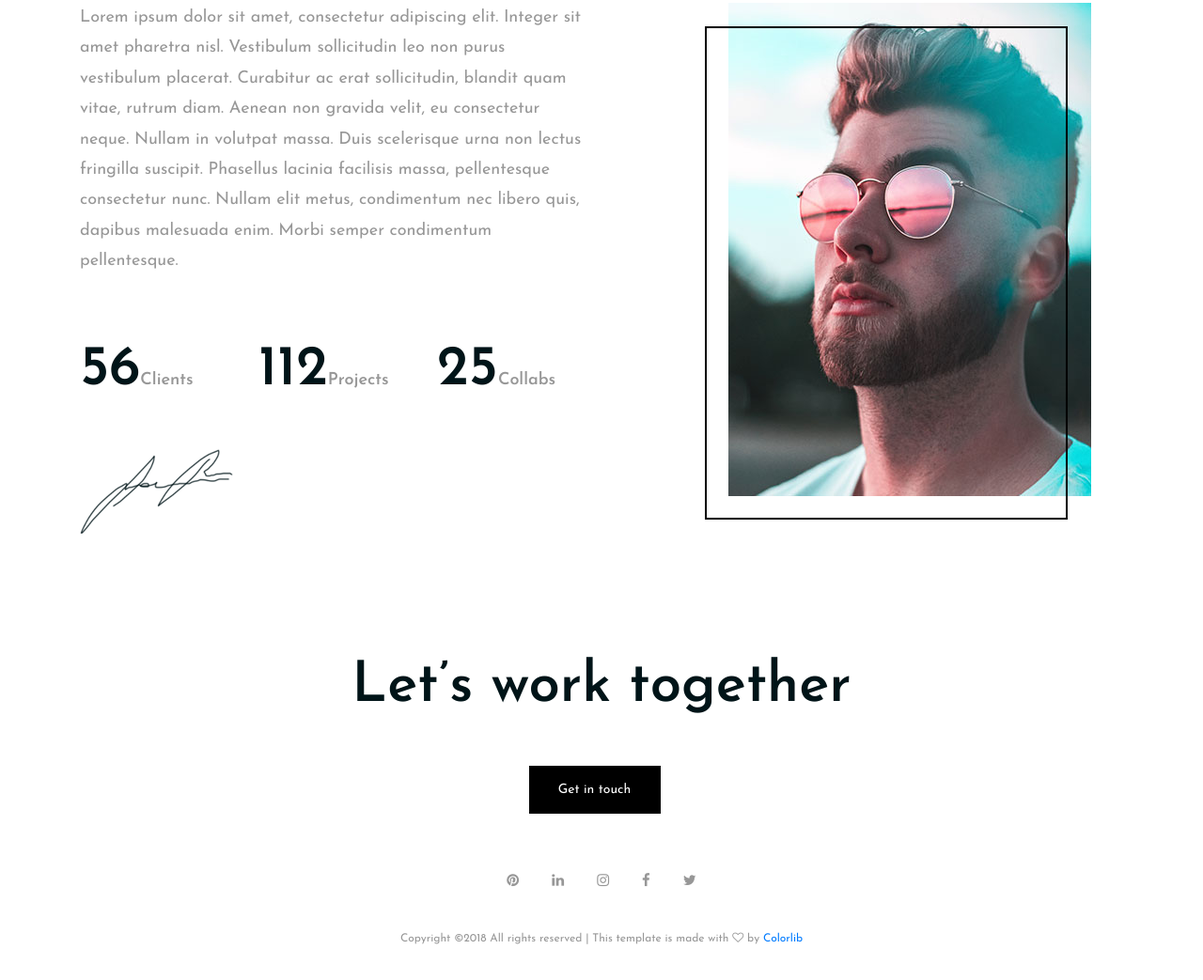
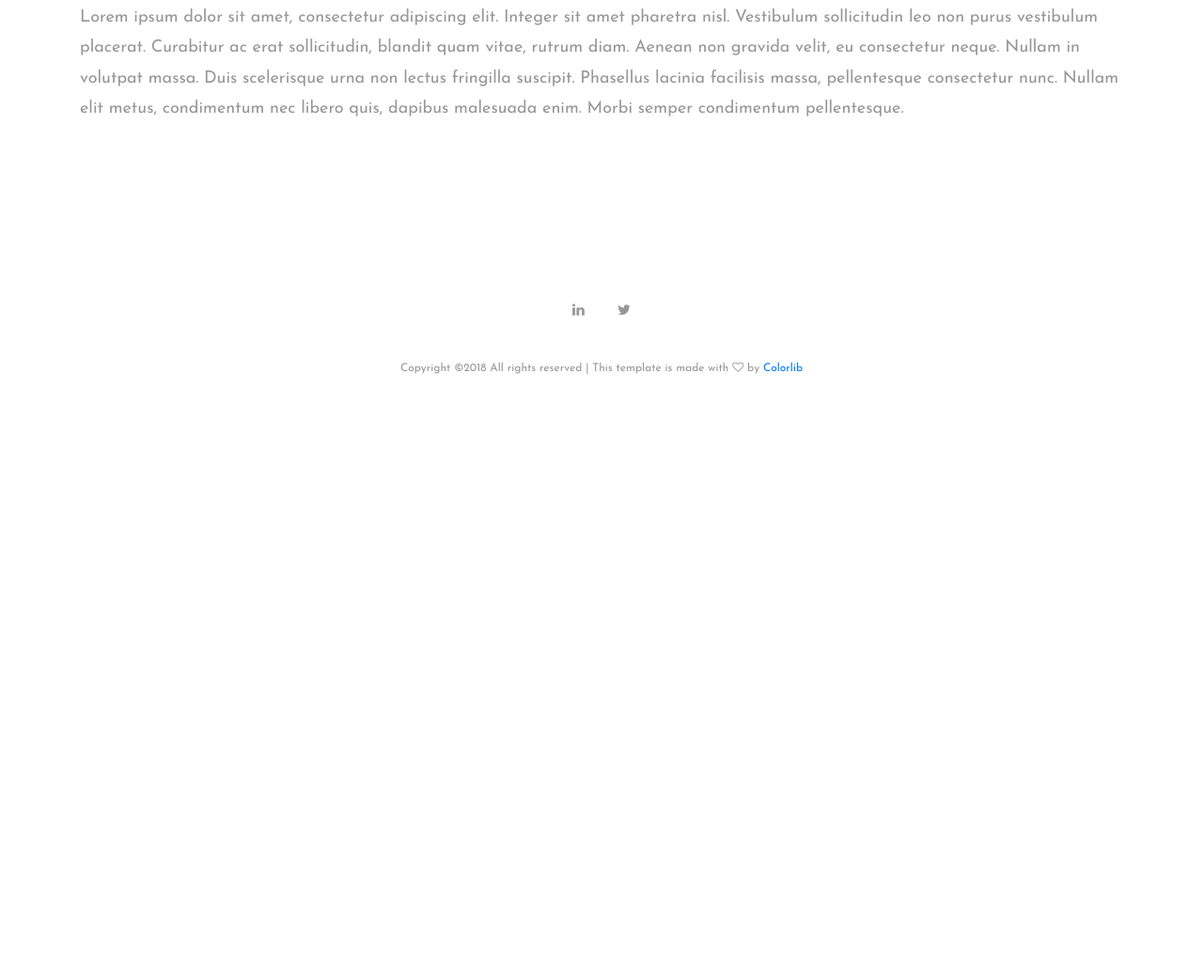
Before and after one commit to anaqi/anaqi.github.io, a plain HTML site: page about.html in a window 1280 px wide. Shown: the part 561-1604 px from the top of the page at 94% size. After the commit the page ends 1072 px from the top, so only its background shows below. Drawn offline with Linux system fonts and the light colour scheme.

Commit message:
minimized layout of about page

```diff
--- a/about.html
+++ b/about.html
@@ -37,11 +37,10 @@
 			<div class="row">
 				<div class="col-lg-4 col-md-3">
 					<div class="logo">
-						<h2 class="site-logo">Riddle</h2>
+						<h2 class="site-logo uppercase">Ali Naqi</h2>
 					</div>
 				</div>
 				<div class="col-lg-8 col-md-9">
-					<a href="" class="site-btn header-btn">Get in touch</a>
 					<nav class="main-menu">
 						<ul>
 							<li><a class="uppercase" href="home.html">Home</a></li>
@@ -78,33 +77,8 @@
 	<section class="page-section">
 		<div class="container">
 			<div class="row">
-				<div class="col-lg-6">
+				<div class="col-lg-12">
 					<p>Lorem ipsum dolor sit amet, consectetur adipiscing elit. Integer sit amet pharetra nisl. Vestibulum sollicitudin leo non purus vestibulum placerat. Curabitur ac erat sollicitudin, blandit quam vitae, rutrum diam. Aenean non gravida velit, eu consectetur neque. Nullam in volutpat massa. Duis scelerisque urna non lectus fringilla suscipit. Phasellus lacinia facilisis massa, pellentesque consectetur nunc. Nullam elit metus, condimentum nec libero quis, dapibus malesuada enim. Morbi semper condimentum pellentesque. </p>
-					<div class="row mt-5">
-						<div class="col-md-4">
-							<div class="milestone">
-								<h2>56<span>Clients</span></h2>
-							</div>
-						</div>
-						<div class="col-md-4">
-							<div class="milestone">
-								<h2>112<span>Projects</span></h2>
-							</div>
-						</div>
-						<div class="col-md-4">
-							<div class="milestone">
-								<h2>25<span>Collabs</span></h2>
-							</div>
-						</div>
-					</div>
-					<figure class="mt-5">
-						<img src="img/sign.png" alt="">
-					</figure>
-				</div>
-				<div class="col-lg-5 offset-lg-1">
-					<figure class="pic-frame">
-						<img src="img/about.jpg" alt="">
-					</figure>
 				</div>
 			</div>
 		</div>
@@ -114,13 +88,8 @@
 	<!-- footer section start -->
 	<footer class="footer-section text-center">
 		<div class="container">
-			<h2 class="section-title mb-5">Let’s work together</h2>
-			<a href="" class="site-btn">Get in touch</a>
 			<div class="social-links">
-				<a href=""><span class="fa fa-pinterest"></span></a>
 				<a href=""><span class="fa fa-linkedin"></span></a>
-				<a href=""><span class="fa fa-instagram"></span></a>
-				<a href=""><span class="fa fa-facebook"></span></a>
 				<a href=""><span class="fa fa-twitter"></span></a>
 			</div>
 			<div class="copyright"><!-- Link back to Colorlib can't be removed. Template is licensed under CC BY 3.0. -->
```
